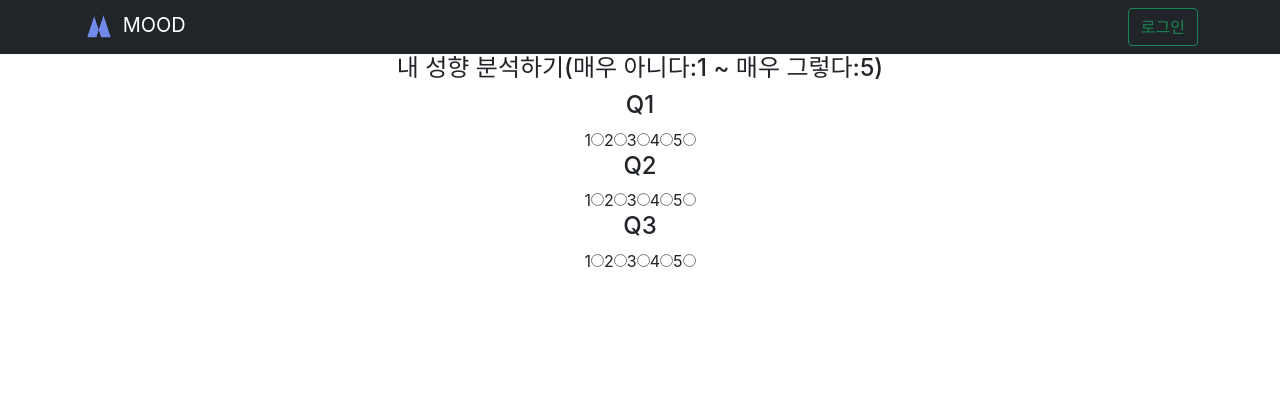
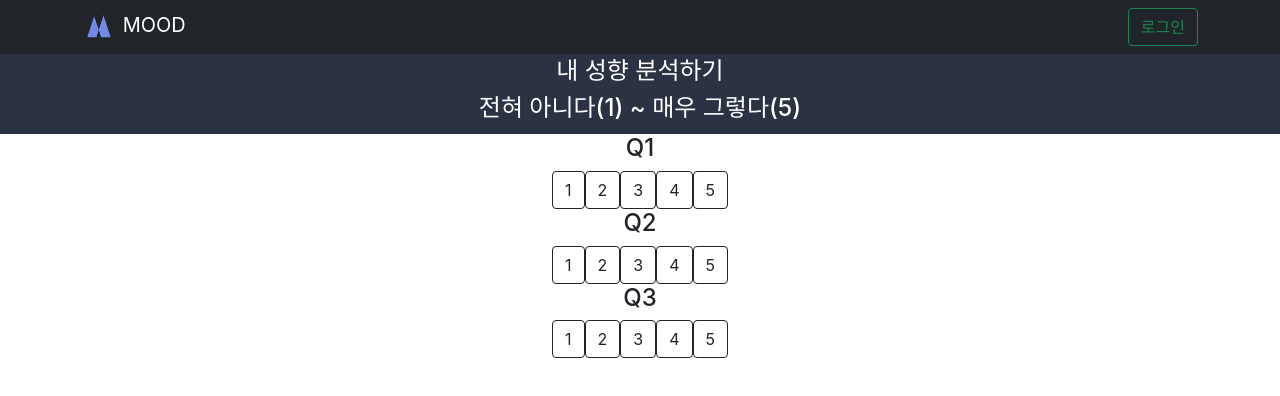
Before and after one commit to MOOD-Make-yOur-Own-Destination/frontend, a React (Create React App) app: page /test in a window 1280 px wide. Shown: the top 396 px of the page. Built offline with nearby package versions, Linux system fonts and the light colour scheme.

Commit message:
Update : 성향검사 수정

```diff
--- a/src/App.css
+++ b/src/App.css
@@ -68,6 +68,22 @@
   margin-right: 5px;
 }
 
+.tendency{
+  background-color: #2a3243;
+  min-height: 10vh;
+  display: flex;
+  flex-direction: column;
+  align-items: center;
+  justify-content: center;
+  font-size: calc(10px + 2vmin);
+  color: white;
+}
+
+/* */
+
+
+
+/* */
 
 
 @keyframes App-logo-spin {
--- a/src/Tendency.js
+++ b/src/Tendency.js
@@ -7,66 +7,67 @@ function Tendency(){
     return(
         <div className="QuestionList">
 
-            <div className="gray-nav">
-                <h4> 내 성향 분석하기(매우 아니다:1 ~ 매우 그렇다:5) </h4>
+            <div className="tendency">
+                <h4> 내 성향 분석하기 </h4>
+                <h4>전혀 아니다(1) ~ 매우 그렇다(5)</h4>
             </div>
 
             <div className="tendencylist">
                 <h4>{question[0]}</h4>
                 <div>
-                <label for="1">1</label>
-                <input id="1" type="radio" value="one" name="number1"></input>
+                    <input id="q1-1" class ="btn-check" type="radio" name="number1" autocomplete="off" />
+                    <label class="btn btn-outline-dark" for="q1-1">1</label>
 
-                <label for="2">2</label>
-                <input id="2" type="radio" value="two" name="number1"></input>
+                    <input id="q1-2" class ="btn-check" type="radio" name="number1" autocomplete="off"/>
+                    <label class="btn btn-outline-dark" for="q1-2">2</label>
 
-                <label for="3">3</label>
-                <input id="3" type="radio" value="three" name="number1"></input>
+                    <input id="q1-3" class ="btn-check" type="radio" name="number1" autocomplete="off"/>
+                    <label class="btn btn-outline-dark" for="q1-3">3</label>
 
-                <label for="4">4</label>
-                <input id="4" type="radio" value="four" name="number1"></input>
+                    <input id="q1-4" class ="btn-check" type="radio" name="number1" autocomplete="off"/>
+                    <label class="btn btn-outline-dark" for="q1-4">4</label>
 
-                <label for="5">5</label>
-                <input id="5" type="radio" value="five" name="number1"></input>
+                    <input id="q1-5" class ="btn-check" type="radio" name="number1" autocomplete="off"/>
+                    <label class="btn btn-outline-dark" for="q1-5">5</label>
                 </div>
             </div>
 
             <div className="tendencylist">
                 <h4>{question[1]}</h4>
                 <div>
-                <label for="1">1</label>
-                <input id="1" type="radio" value="one" name="number2"></input>
+                <input id="q2-1" class="btn-check" type="radio" value="one" name="number2" autocomplete="off"/>
+                <label class="btn btn-outline-dark" for="q2-1">1</label>
 
-                <label for="2">2</label>
-                <input id="2" type="radio" value="two" name="number2"></input>
+                <input id="q2-2" class="btn-check" type="radio" value="two" name="number2" autocomplete="off"/>
+                <label class="btn btn-outline-dark" for="q2-2">2</label>
 
-                <label for="3">3</label>
-                <input id="3" type="radio" value="three" name="number2"></input>
+                <input id="q2-3" class="btn-check" type="radio" value="two" name="number2" autocomplete="off"/>
+                <label class="btn btn-outline-dark" for="q2-3">3</label>
 
-                <label for="4">4</label>
-                <input id="4" type="radio" value="four" name="number2"></input>
+                <input id="q2-4" class="btn-check" type="radio" value="two" name="number2" autocomplete="off"/>
+                <label class="btn btn-outline-dark" for="q2-4">4</label>
 
-                <label for="5">5</label>
-                <input id="5" type="radio" value="five" name="number2"></input>
+                <input id="q2-5" class="btn-check" type="radio" value="two" name="number2" autocomplete="off"/>
+                <label class="btn btn-outline-dark" for="q2-5">5</label>
                 </div>
             </div>
             <div className="tendencylist">
                 <h4>{question[2]}</h4>
                 <div>
-                <label for="1">1</label>
-                <input id="1" type="radio" value="one" name="number3"></input>
+                <input id="q3-1" class="btn-check" type="radio" value="one" name="number3" autocomplete="off"/>
+                <label class="btn btn-outline-dark" for="q3-1">1</label>
 
-                <label for="2">2</label>
-                <input id="2" type="radio" value="two" name="number3"></input>
+                <input id="q3-2" class="btn-check" type="radio" value="two" name="number3" autocomplete="off"/>
+                <label class="btn btn-outline-dark" for="q3-2">2</label>
 
-                <label for="3">3</label>
-                <input id="3" type="radio" value="three" name="number3"></input>
+                <input id="q3-3" class="btn-check" type="radio" value="three" name="number3" autocomplete="off"/>
+                <label class="btn btn-outline-dark" for="q3-3">3</label>
 
-                <label for="4">4</label>
-                <input id="4" type="radio" value="four" name="number3"></input>
+                <input id="q3-4" class="btn-check" type="radio" value="four" name="number3" autocomplete="off"/>
+                <label class="btn btn-outline-dark" for="q3-4">4</label>
 
-                <label for="5">5</label>
-                <input id="5" type="radio" value="five" name="number3"></input>
+                <input id="q3-5" class="btn-check" type="radio" value="five" name="number3" autocomplete="off"/>
+                <label class="btn btn-outline-dark" for="q3-5">5</label>
                 </div>
             </div>
 
```
Also changed, not shown: 1 other file (tests, documents, lock files or other folders).
